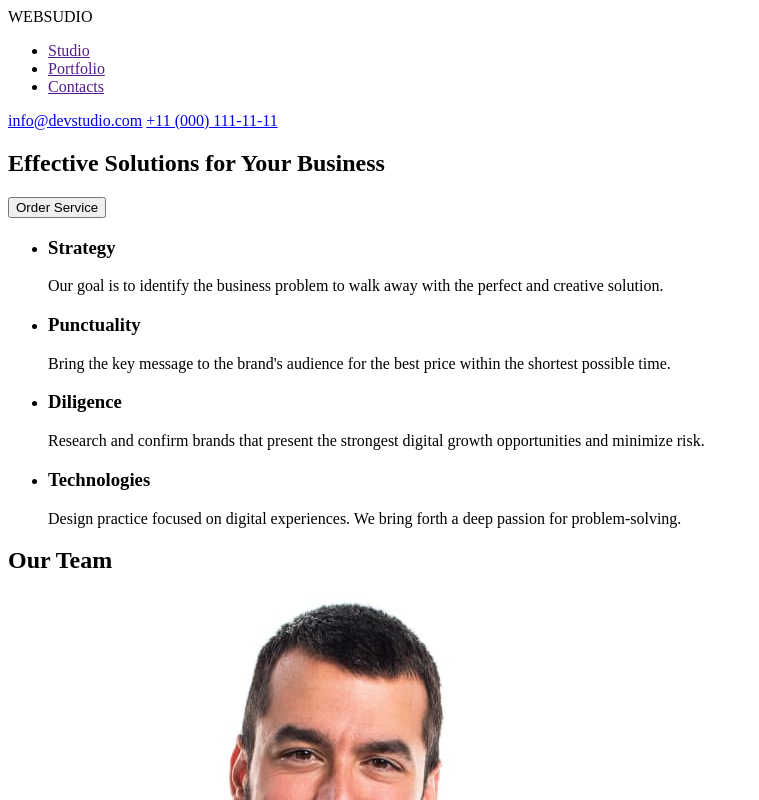
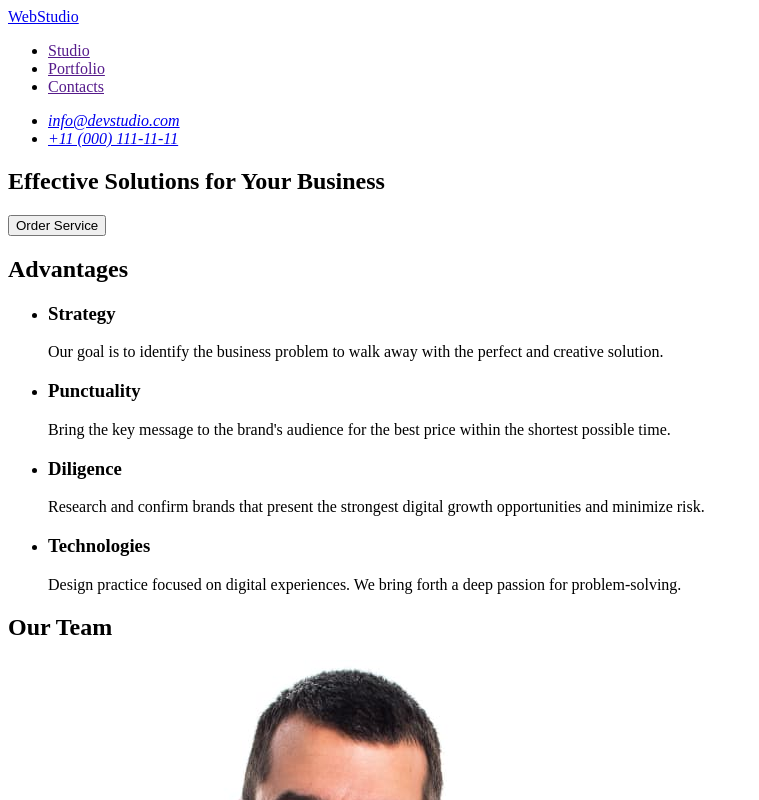
Before and after one commit to VolodymyrNazarchuk/goit-markup-hw-01, a plain HTML site: page index.html in a window 1280 px wide. Shown: the top 800 px of the page, without its empty margins (0-759 px from the left). Drawn offline with Linux system fonts and the light colour scheme.

Commit message:
html changes

```diff
--- a/index.html
+++ b/index.html
@@ -6,16 +6,22 @@
     <title>Document</title>
 </head>
     <header>
-    <a>WEBSUDIO</a></header>
     <nav>
+        <a href=".indexhtmlhtml">WebStudio</a>
         <ul>
             <li><a href="" target="_blank">Studio</a></li>
             <li><a href="" target="_blank"> Portfolio</a></li>
             <li><a href="" target="_blank">Contacts</a></li>
         </ul>
     </nav>
-     <a href="mailto:info@devstudio.com">info@devstudio.com</a>
-     <a href="tel:+110001111111">+11 (000) 111-11-11</a>
+    <address>
+        <ul>
+        <li><a href="mailto:info@devstudio.com">info@devstudio.com</a></li>
+        <li><a href="tel:+110001111111">+11 (000) 111-11-11</a></li>
+        </ul>
+
+    </header>
+    </address>
 <main>
 <section>
     <h1>Effective Solutions for Your Business</h1>
@@ -23,6 +29,7 @@
 </section>
 
 <section>
+    <h2>Advantages</h2>
     <ul>
         <li>
             <h3>Strategy</h3>
@@ -74,7 +81,7 @@
 </section>
 </main>
 <footer>
-    <a href="">WEBSUDIO</a>
+    <a href="./index.html">WebStudio</a>
     <p>Increase the flow of customers and sales for your business with digital marketing & growth solutions.</p>
 </footer>
 </html>
```
